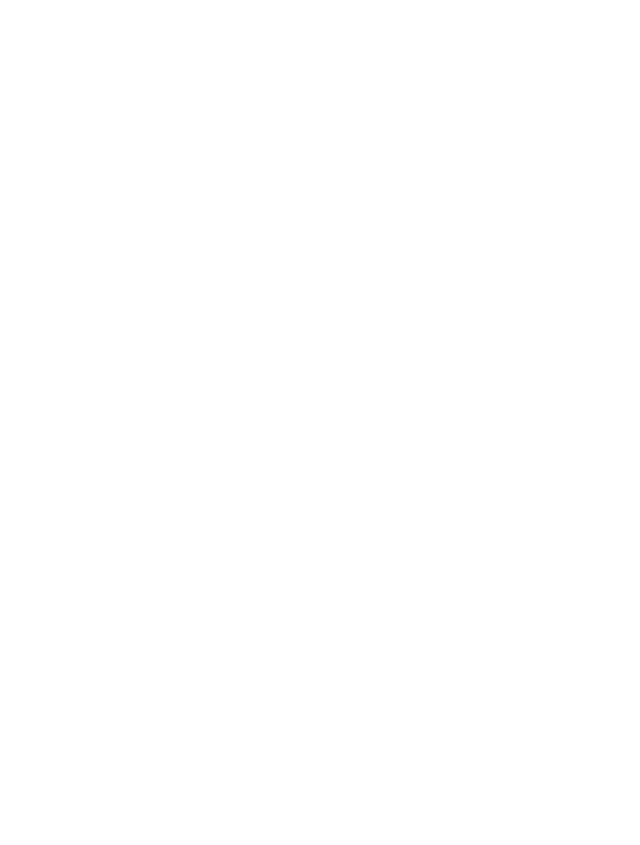
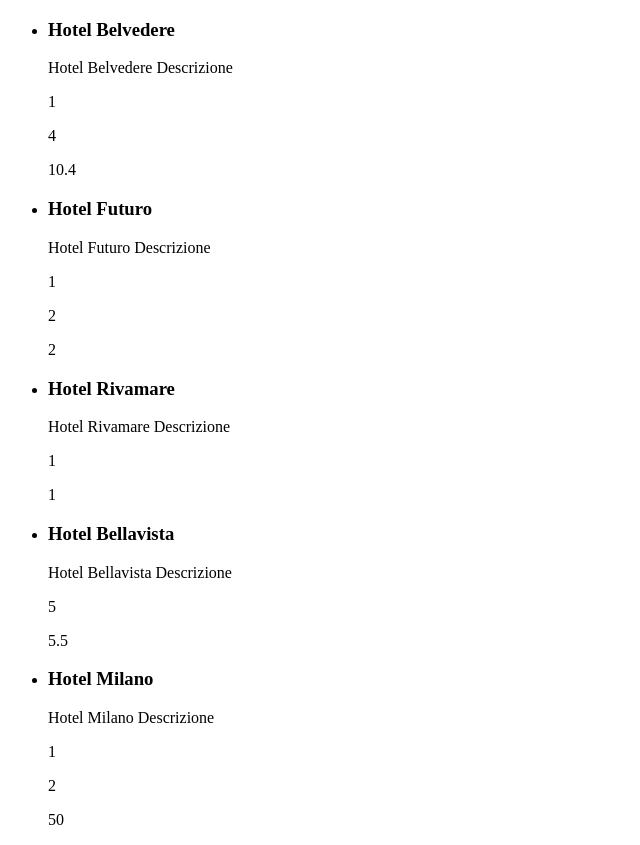
Before and after one commit to BetterCallAle/php-hotel, a PHP site: page / in a window 1280 px wide. Before the commit the part shown is empty. Shown: the whole page, without its empty margins (0-640 px from the left). Before the commit the page ends 800 px from the top, so only its background shows below. Run offline with PHP 8.4, Linux system fonts and the light colour scheme.

Commit message:
now the array hotels is visible in page

```diff
--- a/index.php
+++ b/index.php
@@ -51,6 +51,23 @@
     <title>Document</title>
 </head>
 <body>
+    <ul>
+        <?php foreach($hotels as $hotel) { ?>
+
+            <li>
+
+            <?php
+               echo "<h3>" . $hotel['name'] . "</h3>";
+               echo "<p>" . $hotel['description'] . "</p>";
+               echo "<p>" . $hotel['parking'] . "</p>";
+               echo "<p>" . $hotel['vote'] . "</p>";
+               echo "<p>" . $hotel['distance_to_center'] . "</p>";
+            ?>
+
+            </li>
+
+        <?php } ?>
+    </ul>
 
 </body>
 </html>
```
